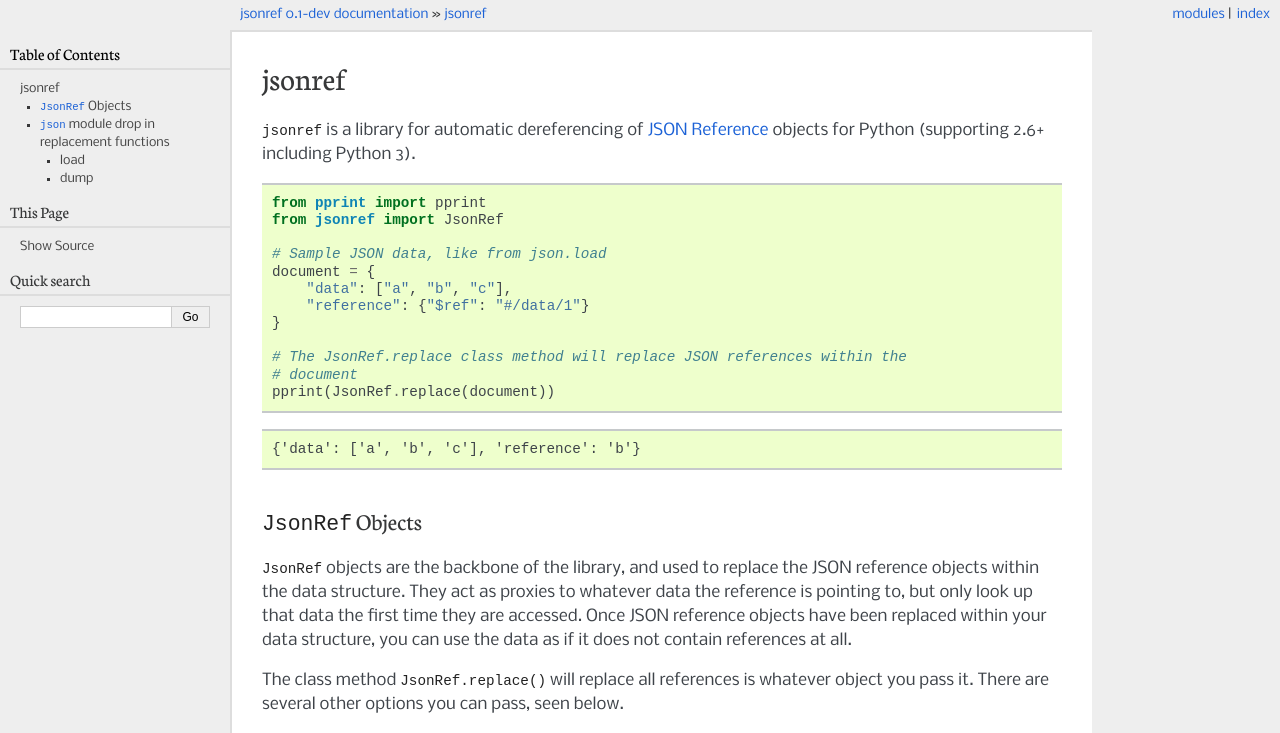
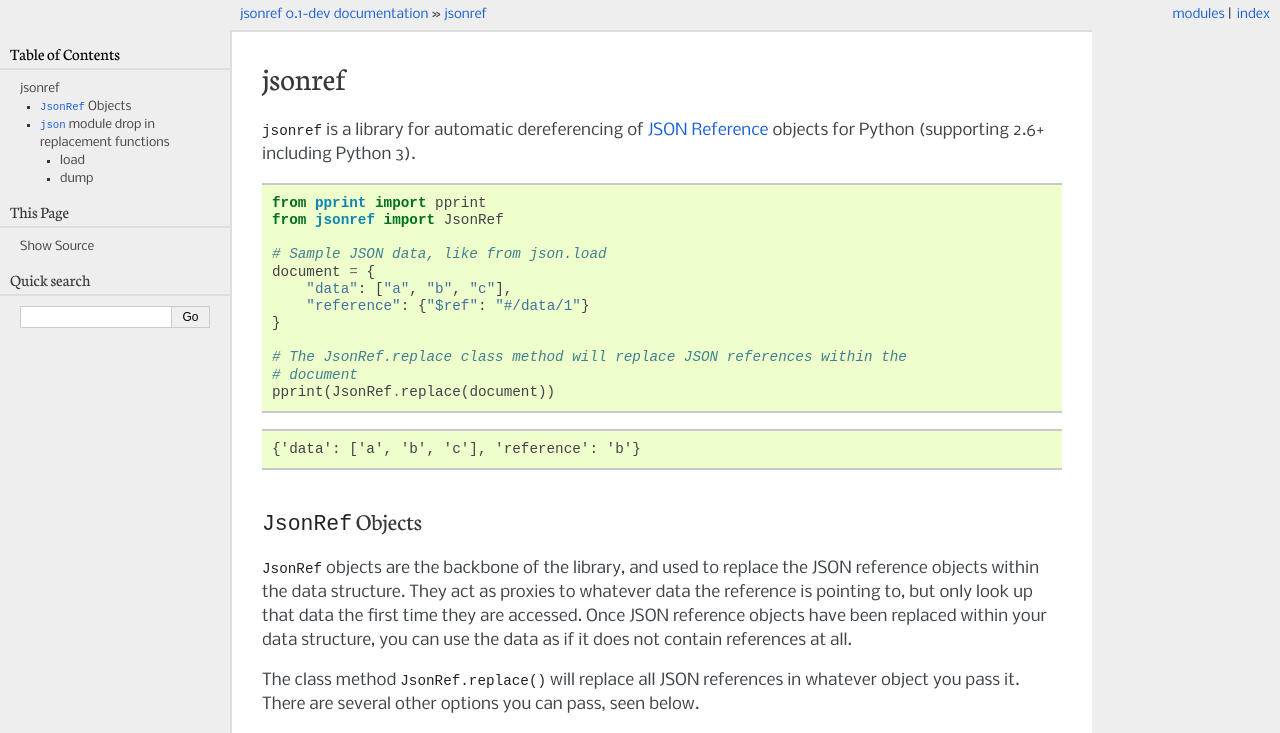
Before and after one commit to gazpachoking/jsonref, a Sphinx documentation site: the page built from docs/index.rst, in a window 1280 px wide. Shown: the top 733 px of the page. Built offline with Sphinx 7.4.7, drawn with Linux system fonts in a browser that asks for light colours; grey boxes are pictures that could not be loaded.

Commit message:
Small typo

```diff
--- a/docs/index.rst
+++ b/docs/index.rst
@@ -40,7 +40,7 @@ first time they are accessed. Once JSON reference objects have been replaced
 within your data structure, you can use the data as if it does not contain
 references at all.
 
-The class method :meth:`JsonRef.replace` will replace all references is
+The class method :meth:`JsonRef.replace` will replace all JSON references in
 whatever object you pass it. There are several other options you can pass, seen
 below.
 
```
